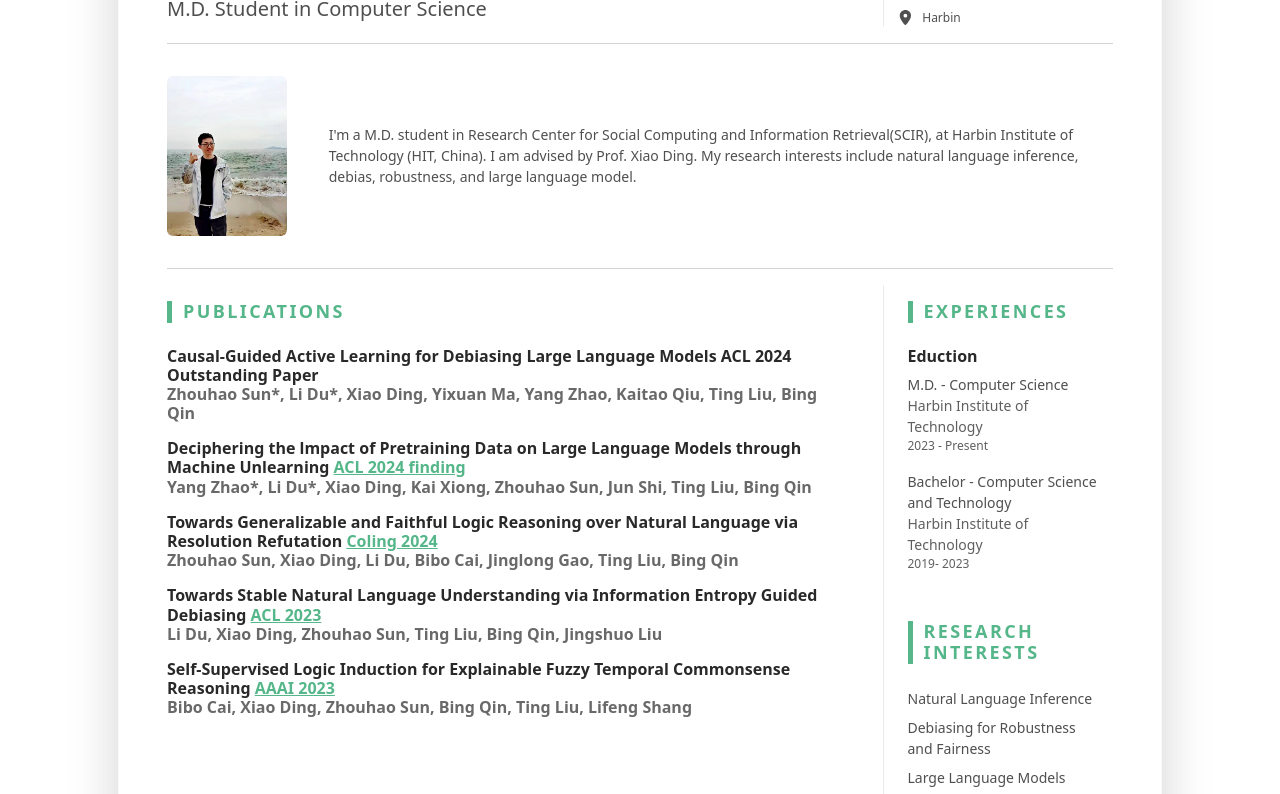
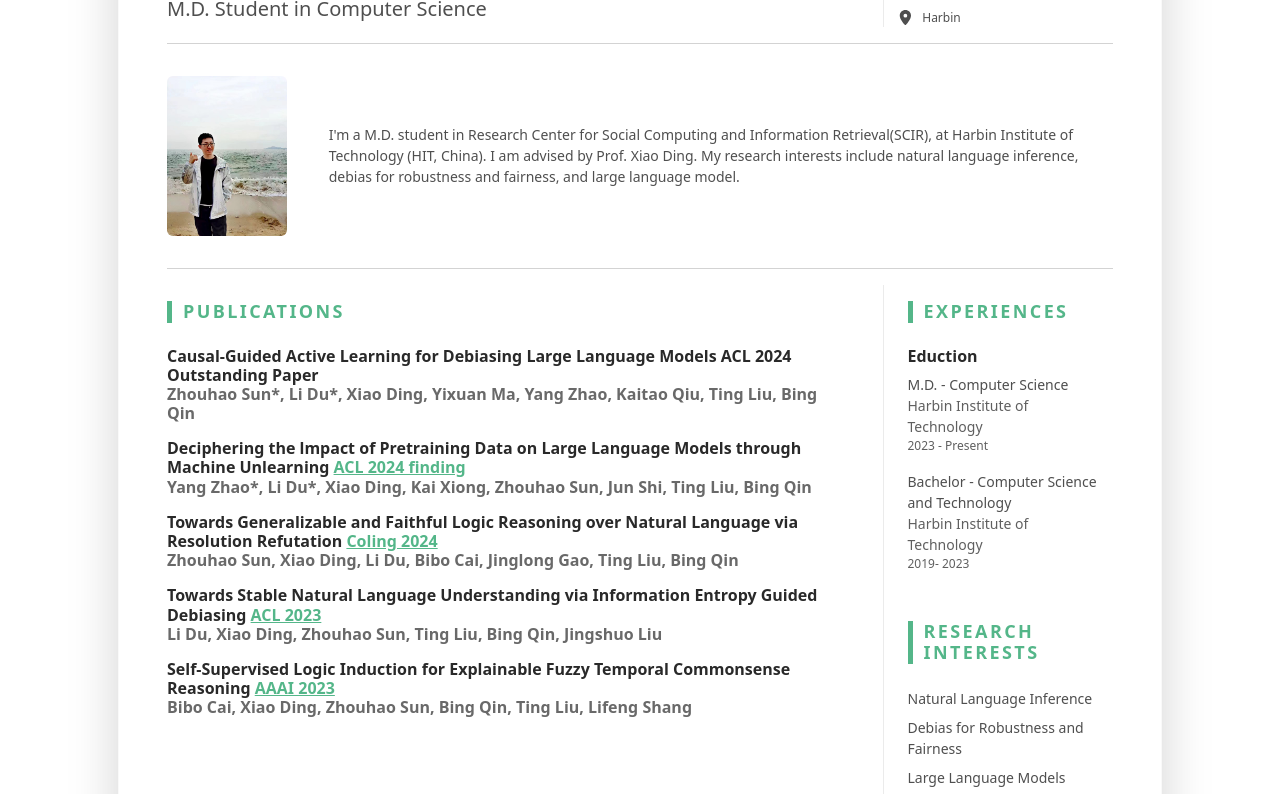
Before and after one commit to spirit-moon-fly/spirit-moon-fly.github.io, a plain HTML site: page index.html in a window 1280 px wide. Shown: the part 158-952 px from the top of the page. Drawn offline with Linux system fonts and the light colour scheme.

Commit message:
Update index.html

```diff
--- a/index.html
+++ b/index.html
@@ -53,7 +53,7 @@
 						</div>
 
 						<div class="col text-start">
-							<p class="mb-0">I'm a M.D. student in Research Center for Social Computing and Information Retrieval(SCIR), at Harbin Institute of Technology (HIT, China). I am advised by Prof. Xiao Ding. My research interests include natural language inference, debias, robustness, and large language model. </p>
+							<p class="mb-0">I'm a M.D. student in Research Center for Social Computing and Information Retrieval(SCIR), at Harbin Institute of Technology (HIT, China). I am advised by Prof. Xiao Ding. My research interests include natural language inference, debias for robustness and fairness, and large language model. </p>
 						</div><!--//col-->
 					</div>
 				</div><!--//resume-intro-->
@@ -129,7 +129,7 @@
 										<h3 class="text-uppercase resume-section-heading mb-4">Research Interests</h3>
 										<ul class="list-unstyled resume-interests-list mb-0">
 											<li class="mb-2">Natural Language Inference</li>
-											<li class="mb-2">Debiasing for Robustness and Fairness</li>
+											<li class="mb-2">Debias for Robustness and Fairness</li>
 											<li class="mb-2">Large Language Models</li>
 										</ul>
 									</section><!--//certificates-section-->
```
